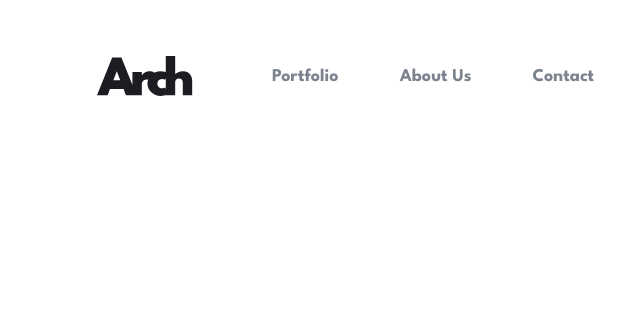
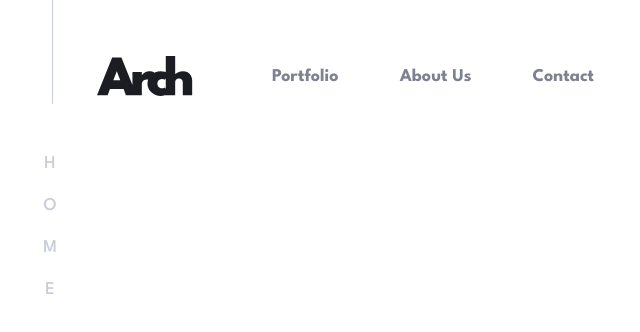
Before and after one commit to Kherraz-Med-Achraf/Arch-Studio, a React (Vite) app: page /about in a window 1280 px wide. Shown: the top 332 px of the page, without its empty margins (0-640 px from the left). Built offline with nearby package versions, Linux system fonts and the light colour scheme.

Commit message:
Ajout du composant VerticalNavLabel avec animation GSAP et styles SCSS pour la navigation verticale. Ce composant affiche un label dynamique en fonction de la route actuelle.

```diff
--- a/src/App.jsx
+++ b/src/App.jsx
@@ -1,5 +1,5 @@
 import styles from "./App.module.scss";
-import Header from "./components/Header.jsx";
+import Header from "./components/Header/Header.jsx";
 import { Routes, Route } from "react-router-dom";
 
 import HomePage from "./pages/HomePage.jsx";
--- a/src/App.module.scss
+++ b/src/App.module.scss
@@ -1,4 +1,5 @@
 .app {
+  position: relative;
   width: 100%;
   @media (min-width: 768px) {
     padding: 0 97px;
--- a/src/components/Header.jsx
+++ b/src/components/Header/Header.jsx
@@ -1,9 +1,10 @@
 import React, { useState, useRef, useEffect } from "react";
 import { NavLink } from "react-router-dom";
 import { gsap } from "gsap";
+import VerticalNavLabel from "../VerticalNavLabel/VerticalNavLabel";
 
 import styles from "./Header.module.scss";
-import logo from "../assets/logo.svg";
+import logo from "../../assets/logo.svg";
 
 const Header = () => {
   const [menuOpen, setMenuOpen] = useState(false);
@@ -51,6 +52,7 @@ const Header = () => {
 
   return (
     <>
+      <VerticalNavLabel />
       <header className={styles.header}>
         <div className={styles.logo}>
           <NavLink to="/" onClick={handleNavClick}>
--- a/src/components/Header.module.scss
+++ b/src/components/Header/Header.module.scss
@@ -1,4 +1,4 @@
-@use "../styles/design-system" as *;
+@use "../../styles/design-system" as *;
 
 .header {
   display: flex;
--- /dev/null
+++ b/src/components/VerticalNavLabel/VerticalNavLabel.jsx
@@ -0,0 +1,60 @@
+import React, { useRef, useEffect } from "react";
+import { useLocation } from "react-router-dom";
+import { gsap } from "gsap";
+import styles from "./VerticalNavLabel.module.scss";
+
+const routeLabels = {
+  "/": "HOME",
+  "/portfolio": "PORTFOLIO",
+  "/projets": "PROJETS",
+  "/contact": "CONTACT",
+};
+
+export default function VerticalNavLabel() {
+  const location = useLocation();
+  const lineRef = useRef(null);
+  const lettersRef = useRef([]);
+
+  // Réinitialise les refs à chaque rendu
+  lettersRef.current = [];
+
+  // Récupère le label selon la route actuelle, sinon "HOME" par défaut
+  const label =
+    routeLabels[location.pathname] ||
+    routeLabels[location.pathname.replace(/\/$/, "")] || // gère le slash final
+    "HOME";
+
+  useEffect(() => {
+    const tl = gsap.timeline({ defaults: { ease: "power2.out" } });
+    // Animation de la ligne verticale (de 0 à 104px de hauteur)
+    tl.fromTo(lineRef.current, { height: 0 }, { height: 104, duration: 1 })
+      // Puis apparition des lettres avec un léger chevauchement
+      .fromTo(
+        lettersRef.current,
+        { y: 20, opacity: 0 },
+        { y: 0, opacity: 1, stagger: 0.05 },
+        "-=0.8"
+      );
+  }, [label]);
+
+  return (
+    <div className={styles.verticalNavLabel}>
+      {/* Ligne verticale */}
+      <div className={styles.line} ref={lineRef} />
+
+      {/* Conteneur des lettres (vertical) */}
+      <div className={styles.text}>
+        {label.split("").map((char, i) => (
+          <span
+            key={i}
+            ref={(el) => {
+              lettersRef.current[i] = el;
+            }}
+          >
+            {char}
+          </span>
+        ))}
+      </div>
+    </div>
+  );
+}
--- /dev/null
+++ b/src/components/VerticalNavLabel/VerticalNavLabel.module.scss
@@ -0,0 +1,41 @@
+@use "../../styles/design-system" as *;
+
+.verticalNavLabel {
+  position: absolute;
+  display: flex;
+  flex-direction: column;
+  align-items: flex-start;
+  width: 24px;
+  gap: 48px;
+  left: 38px;
+
+  @media (min-width: 1440px) {
+    left: -78px;
+  }
+
+  @media (max-width: 767px) {
+    display: none;
+  }
+
+  .line {
+    width: 1px;
+    height: 104px;
+    background-color: $light-grey;
+    transform-origin: top;
+    margin-left: 14px;
+    margin-right: 9px;
+  }
+
+  .text {
+    display: flex;
+    flex-direction: column;
+    align-items: center;
+    gap: 18px;
+    margin: 0 auto;
+    span {
+      user-select: none;
+      @include body-text;
+      color: $light-grey;
+    }
+  }
+}
```
